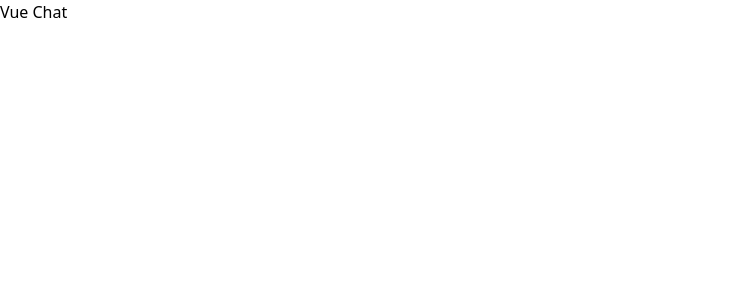
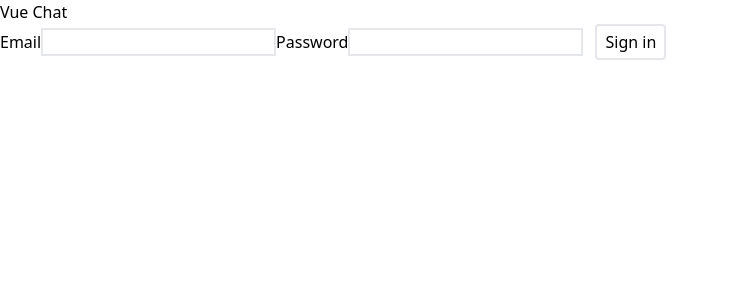
Before and after one commit to borjariveiro/vue-chat-tfg, a Vue app: page /login in a window 1280 px wide. Before the commit this address had no page. Shown: the top 300 px of the page, without its empty margins (0-729 px from the left). Built offline with nearby package versions, Linux system fonts and the light colour scheme.

Commit message:
feat: Add login functionality

```diff
--- a/src/App.vue
+++ b/src/App.vue
@@ -1,5 +1,8 @@
-<script setup></script>
+<script setup>
+import { RouterView } from 'vue-router'
+</script>
 
 <template>
   <h1>Vue Chat</h1>
+  <RouterView />
 </template>
--- a/src/router/index.js
+++ b/src/router/index.js
@@ -3,19 +3,11 @@ import { createRouter, createWebHistory } from 'vue-router'
 const router = createRouter({
   history: createWebHistory(import.meta.env.BASE_URL),
   routes: [
-    // {
-    //   path: '/',
-    //   name: 'home',
-    //   component: HomeView
-    // },
-    // {
-    //   path: '/about',
-    //   name: 'about',
-    // route level code-splitting
-    // this generates a separate chunk (About.[hash].js) for this route
-    // which is lazy-loaded when the route is visited.
-    //   component: () => import('../views/AboutView.vue')
-    // }
+    {
+      path: '/login',
+      name: 'home',
+      component: () => import('@/views/LoginView.vue')
+    }
   ]
 })
 
--- a/src/stores/counter.js
+++ /dev/null
@@ -1,3 +0,0 @@
-import { defineStore } from 'pinia'
-
-export const useCounterStore = defineStore({})
--- /dev/null
+++ b/src/views/LoginView.vue
@@ -0,0 +1,65 @@
+<template>
+  <section>
+    <form @submit.prevent="doLogin">
+      <label for="email">Email</label>
+      <input
+        v-model="userData.email"
+        type="text"
+        required
+        class="border-2"
+        name="email"
+        id="email"
+      />
+
+      <label for="password">Password</label>
+      <input
+        v-model="userData.password"
+        type="password"
+        required
+        class="border-2"
+        name="password"
+        id="password"
+      />
+      <button class="border-2 ml-3 px-2 py-1 rounded">Sign in</button>
+    </form>
+  </section>
+</template>
+
+<script setup>
+import { ref } from 'vue'
+import { useUserStore } from '@/stores/user'
+import { useRouter } from 'vue-router'
+import { useToast } from 'vue-toastification'
+
+const userStore = useUserStore()
+const router = useRouter()
+const toast = useToast()
+// const isLogin = ref(true)
+// const isLoading = ref(false)
+const userData = ref({
+  email: '',
+  password: ''
+})
+
+async function doLogin() {
+  // isLoading.value = true
+  try {
+    await userStore.doLogin({
+      email: userData.value.email,
+      password: userData.value.password
+    })
+    resetData()
+    router.push({ name: 'home' })
+    toast.success('Sesion iniciada')
+  } catch (error) {
+    toast.success(error.message)
+    console.log(error.message)
+  } finally {
+    // isLoading.value = false
+  }
+}
+
+function resetData() {
+  userData.value.name = userData.value.email = userData.value.password = ''
+}
+</script>
```
